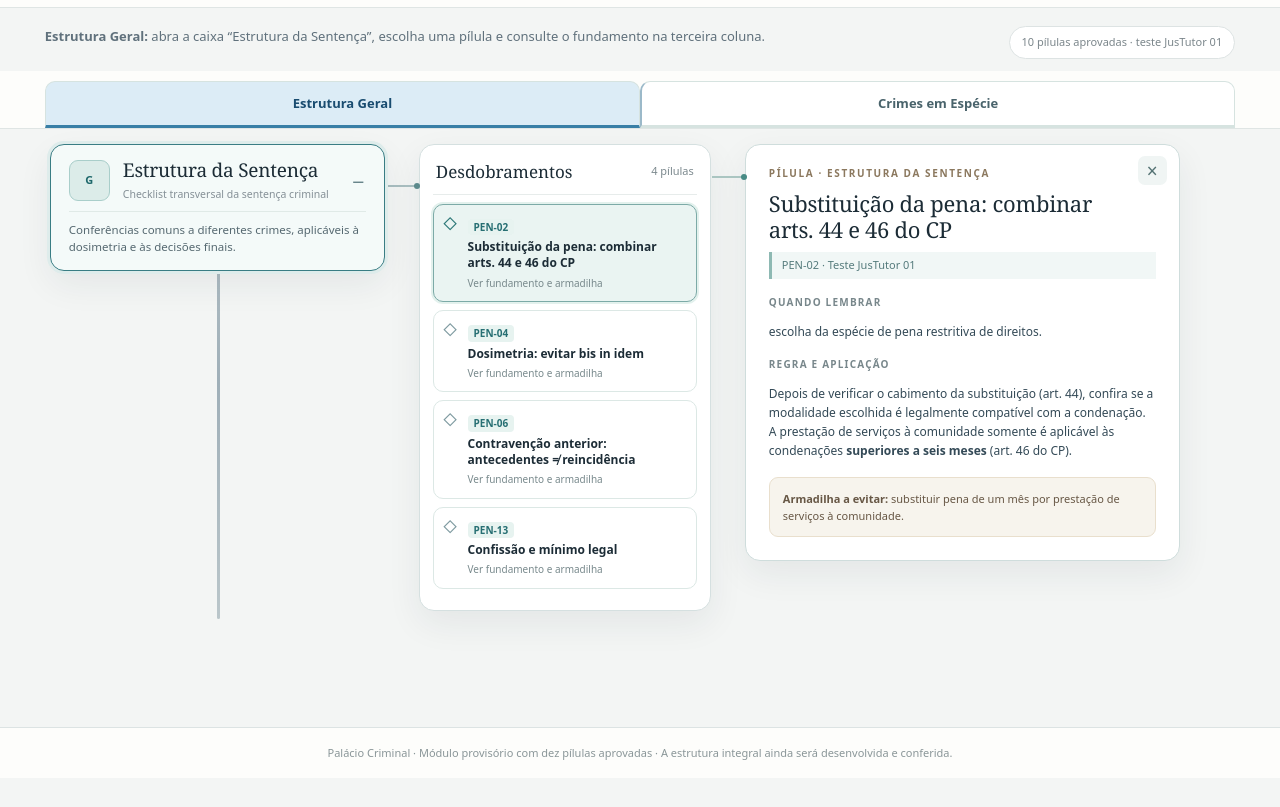
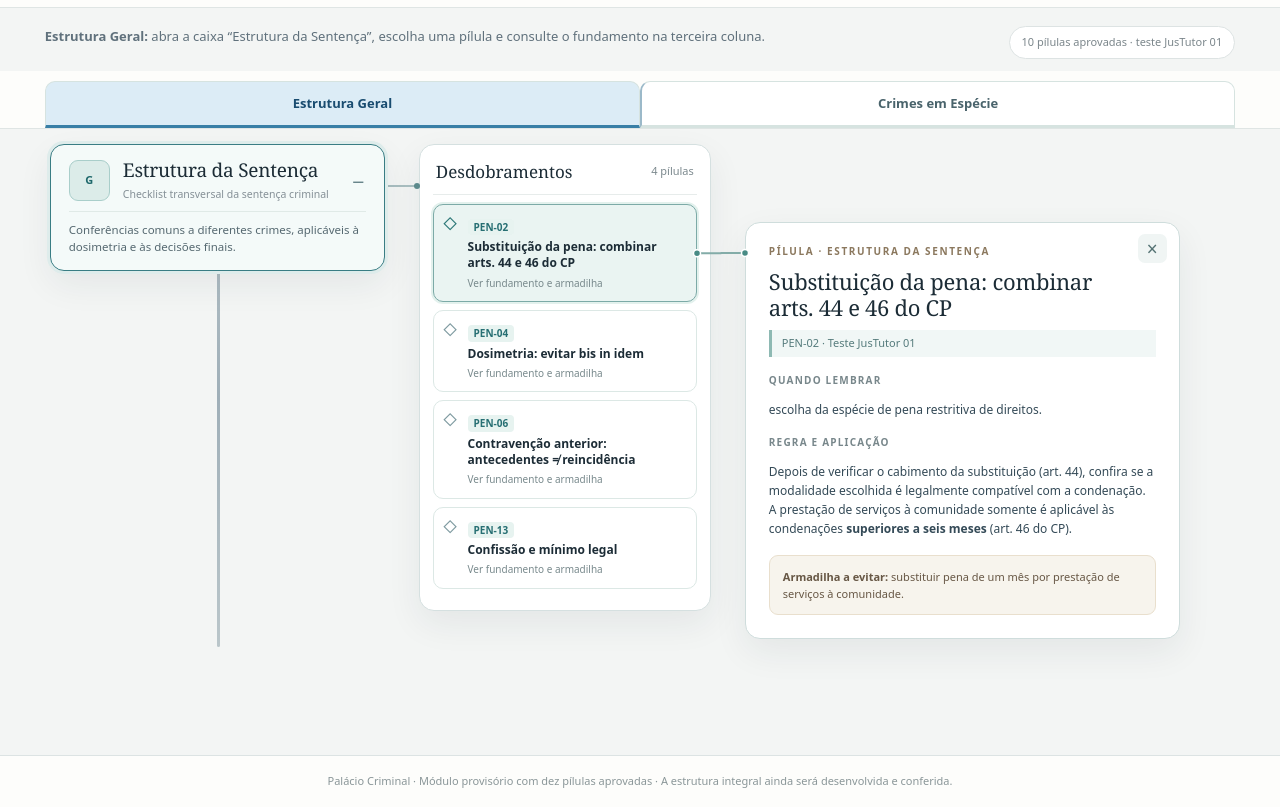
Before and after one commit to kiraly-cmd/palacio-site, a plain HTML site: page criminal/index.html in a window 1280 px wide. Shown: the part 131-938 px from the top of the page. Before the commit the page ends 909 px from the top, so only its background shows below. Drawn offline with Linux system fonts and the light colour scheme.

Commit message:
style(palacio-criminal): liga caixas das pílulas ao painel de detalhe por conectores SVG

```diff
--- a/criminal/index.html
+++ b/criminal/index.html
@@ -37,6 +37,7 @@
 .spin-symbol{font-size:14px;color:#7e9aa0;line-height:1.2}.spin-item.active .spin-symbol{color:#2c7777}
 .spin-number{display:inline-block;color:#276f73;background:#e7f3f0;padding:2px 6px;border-radius:4px;font:700 10px/1.25 system-ui,sans-serif;white-space:nowrap;margin-bottom:4px}.spin-item strong{display:block;font-size:12px;font-weight:680;line-height:1.35}.spin-item small{display:block;color:#78898c;font-size:10px;margin-top:5px;line-height:1.35}
 .detail-panel{width:var(--c3);flex-shrink:0;background:#fff;border:1px solid #cfdddc;border-radius:15px;box-shadow:var(--shadow);padding:21px 23px 23px;position:relative}
+.branch-connections{position:absolute;inset:0;width:100%;height:100%;overflow:visible;pointer-events:none;z-index:3}.branch-connections path{fill:none;stroke:#83aca8;stroke-width:2;stroke-linecap:round;stroke-linejoin:round}.branch-connections circle{fill:#488b85;stroke:white;stroke-width:1.5}.branch-area.linked .detail-panel:before,.branch-area.linked .detail-panel:after{display:none}
 .detail-panel:before{position:absolute;content:'';height:2px;width:var(--gap);left:calc(-1 * var(--gap));top:31px;background:#aac5c1}.detail-panel:after{position:absolute;content:'';left:-5px;top:29px;width:6px;height:6px;background:#488b85;border-radius:50%}
 .detail-eyebrow{text-transform:uppercase;letter-spacing:.16em;color:#8b785e;font-size:10px;font-weight:750}.detail-panel h2{font:normal 22px/1.2 Georgia,serif;margin:9px 30px 7px 0;letter-spacing:-.013em}
 .detail-norm{font-size:11px;line-height:1.5;color:#557b7c;border-left:3px solid #8eb9b3;padding:5px 10px;background:#f1f7f6;margin:10px 0 16px}
@@ -84,10 +85,25 @@ function render(){
   const selected=shown.find(p=>p.id===activePill);
   const list=isOpen?'<div class="branch-list"><div class="branch-heading"><strong>Desdobramentos</strong><small>'+shown.length+' pílulas</small></div>'+shown.map((p,j)=>'<button type="button" class="spin-item '+(selected?.id===p.id?'active':'')+'" aria-pressed="'+(selected?.id===p.id)+'" onclick="selectPill(\''+esc(p.id)+'\')"><span class="spin-symbol">◇</span><span><span class="spin-number">'+esc(p.id)+'</span><strong>'+esc(p.title)+'</strong><small>Ver fundamento e armadilha</small></span></button>').join('')+'</div>':'';
   const detail=selected?'<aside class="detail-panel"><button type="button" class="detail-close" aria-label="Fechar detalhe" onclick="selectPill(\''+esc(selected.id)+'\')">×</button><div class="detail-eyebrow">Pílula · '+esc(g.category)+'</div><h2>'+esc(selected.title)+'</h2><div class="detail-norm">'+esc(selected.id)+' · Teste JusTutor 01</div><h3>Quando lembrar</h3><p>'+esc(selected.trigger)+'</p><h3>Regra e aplicação</h3><p>'+selected.content+'</p><div class="warning"><strong>Armadilha a evitar:</strong> '+esc(selected.alert)+'</div></aside>':'';
-  return '<div class="flow-row" id="row-'+esc(g.id)+'"><button type="button" class="anchor-box '+(isOpen?'active':'')+'" aria-expanded="'+isOpen+'" aria-controls="branch-'+esc(g.id)+'" onclick="toggleAnchor(\''+esc(g.id)+'\')"><span class="anchor-head"><span class="anchor-no">'+(view==='general'?'G':String(i+1).padStart(2,'0'))+'</span><span class="anchor-info"><span class="anchor-name">'+esc(g.category)+'</span><span class="anchor-caption">'+esc(g.subtitle)+'</span></span><span class="anchor-toggle" aria-hidden="true">'+(isOpen?'−':'+')+'</span></span><span class="anchor-concept">'+esc(g.concept)+'</span></button><div class="branch-area '+(isOpen?'':'empty')+'" id="branch-'+esc(g.id)+'">'+list+detail+'</div></div>'
+  return '<div class="flow-row" id="row-'+esc(g.id)+'"><button type="button" class="anchor-box '+(isOpen?'active':'')+'" aria-expanded="'+isOpen+'" aria-controls="branch-'+esc(g.id)+'" onclick="toggleAnchor(\''+esc(g.id)+'\')"><span class="anchor-head"><span class="anchor-no">'+(view==='general'?'G':String(i+1).padStart(2,'0'))+'</span><span class="anchor-info"><span class="anchor-name">'+esc(g.category)+'</span><span class="anchor-caption">'+esc(g.subtitle)+'</span></span><span class="anchor-toggle" aria-hidden="true">'+(isOpen?'−':'+')+'</span></span><span class="anchor-concept">'+esc(g.concept)+'</span></button><div class="branch-area '+(isOpen?'linked':'empty')+'" id="branch-'+esc(g.id)+'">'+list+detail+(selected?'<svg class="branch-connections" aria-hidden="true"></svg>':'')+'</div></div>'
  }).join('');
  if(!flow.innerHTML.trim())flow.innerHTML='<p>Nenhuma pílula encontrada para essa busca.</p>';
+ requestAnimationFrame(drawConnectors);
 }
+function drawConnectors(){
+ flow.querySelectorAll('.branch-area.linked').forEach(area=>{
+  const pill=area.querySelector('.spin-item.active'),detail=area.querySelector('.detail-panel'),svg=area.querySelector('.branch-connections');
+  if(!pill||!detail||!svg)return;
+  const list=area.querySelector('.branch-list');
+  const pr=pill.getBoundingClientRect(),lr=list.getBoundingClientRect();
+  detail.style.marginTop=Math.max(0,Math.round(pr.top+pr.height/2-lr.top-31))+'px';
+  const ar=area.getBoundingClientRect(),a=pill.getBoundingClientRect(),b=detail.getBoundingClientRect();
+  const x1=a.right-ar.left,y1=a.top+a.height/2-ar.top,x2=b.left-ar.left,y2=b.top+31-ar.top;
+  const mid=(x1+x2)/2;
+  svg.innerHTML='<path d="M '+x1+' '+y1+' H '+mid+' V '+y2+' H '+x2+'"></path><circle cx="'+x1+'" cy="'+y1+'" r="3.5"></circle><circle cx="'+x2+'" cy="'+y2+'" r="3.5"></circle>';
+ });
+}
+window.addEventListener('resize',()=>requestAnimationFrame(drawConnectors));
 function setView(next){view=next;const first=visible()[0];activeAnchor=first.id;activePill=first.pills[0].id;render()}
 document.querySelector('#tab-general').addEventListener('click',()=>setView('general'));
 document.querySelector('#tab-topics').addEventListener('click',()=>setView('topics'));
```
